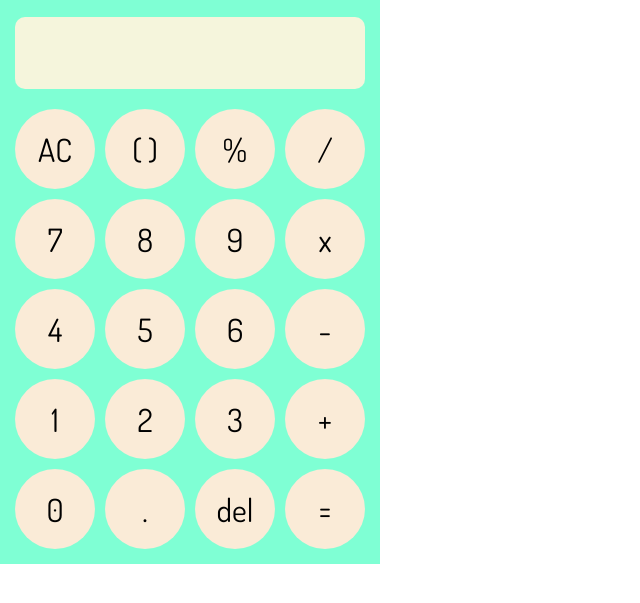
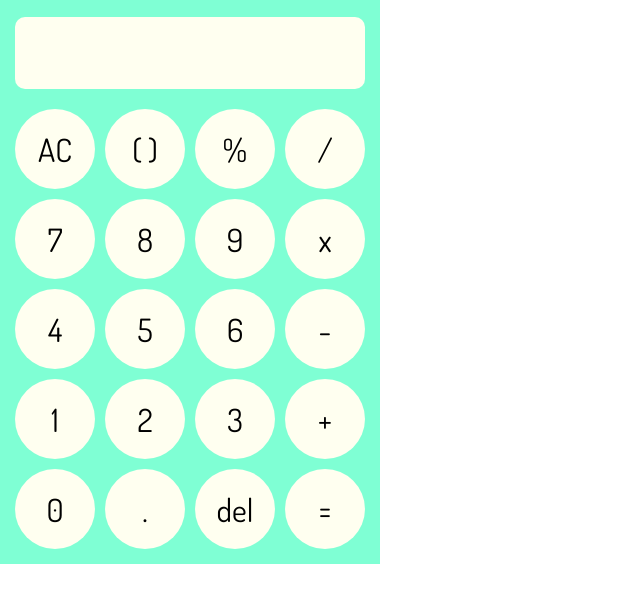
Before and after one commit to grv-kmr/calculator, a plain HTML site: page index.html in a window 1280 px wide. Shown: the part 59-662 px from the top of the page, without its empty margins (0-640 px from the left). Drawn offline with Linux system fonts and the light colour scheme.

Commit message:
Update index.html

```diff
--- a/index.html
+++ b/index.html
@@ -16,7 +16,7 @@
 
     #output {
         height: 70px;
-        background-color: beige;
+        background-color: rgb(255, 255, 240);
         border-radius: 10px;
         border-style: none;
         font-size: xx-large;
@@ -33,7 +33,7 @@
 
     .term_btn {
         border-radius: 50%;
-        background-color: antiquewhite;
+        background-color: rgb(255, 255, 240);
         padding: 10px;
         height: 80px;
         width: 80px;
@@ -46,7 +46,7 @@
     }
 
     .term_btn:active {
-        background-color: rgb(192, 192, 191);
+        background-color: rgb(219, 219, 207);
     }
 </style>
 <html>
```
